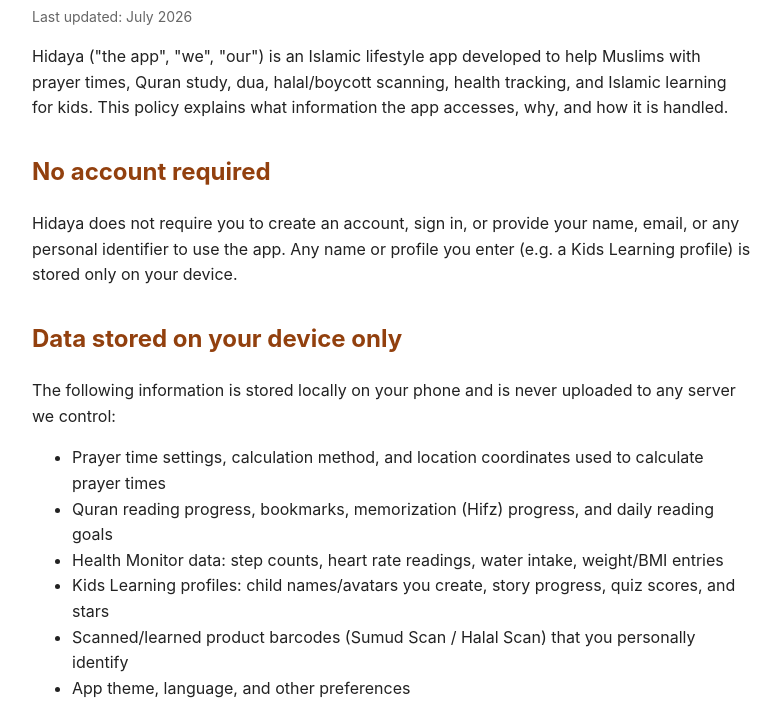
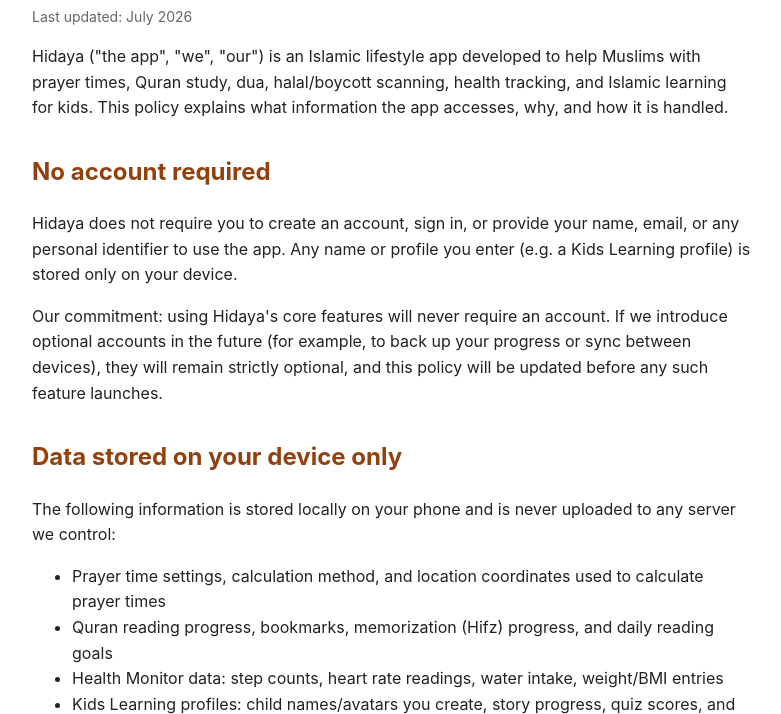
Before and after one commit to Jemal-githu/hidaya-privacy-policy, a plain HTML site: page index.html in a window 1280 px wide. Shown: the part 107-821 px from the top of the page, without its empty margins (248-1029 px from the left). Drawn offline with Linux system fonts and the light colour scheme.

Commit message:
Future-proof no-account wording: core features will never require an account; optional accounts stay optional

```diff
--- a/index.html
+++ b/index.html
@@ -19,6 +19,7 @@
 
 <h2>No account required</h2>
 <p>Hidaya does not require you to create an account, sign in, or provide your name, email, or any personal identifier to use the app. Any name or profile you enter (e.g. a Kids Learning profile) is stored only on your device.</p>
+<p>Our commitment: using Hidaya's core features will never require an account. If we introduce optional accounts in the future (for example, to back up your progress or sync between devices), they will remain strictly optional, and this policy will be updated before any such feature launches.</p>
 
 <h2>Data stored on your device only</h2>
 <p>The following information is stored locally on your phone and is never uploaded to any server we control:</p>
```
